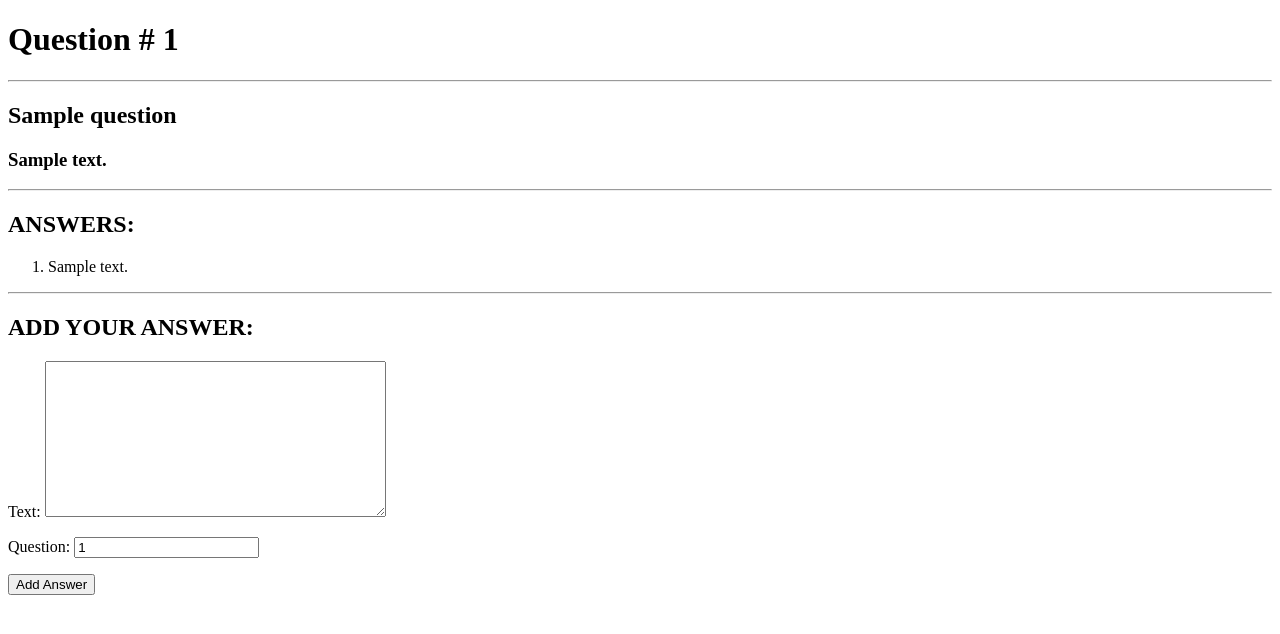
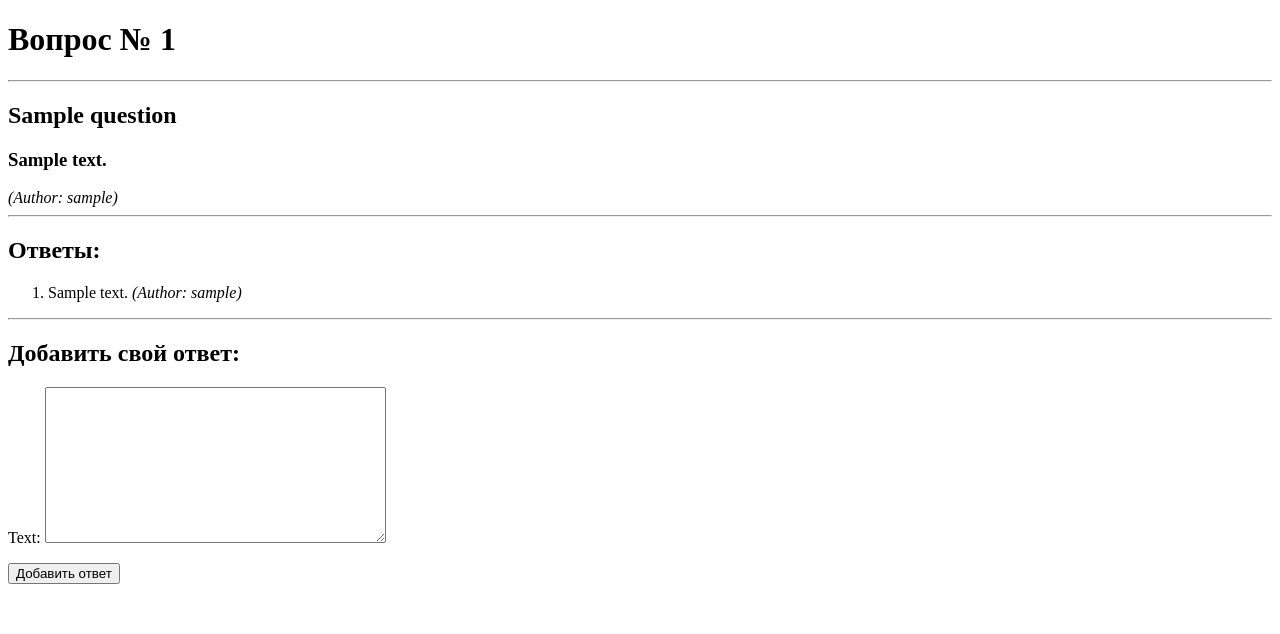
Before and after one commit to michey-nt/QA_Service, a Django app: page /question/1/ in a window 1280 px wide. Shown: the top 634 px of the page. Run offline with Django 3.2, Linux system fonts and the light colour scheme; tables that the repository leaves empty hold one stand-in row (Sample ...).

Commit message:
2016-03-17 	modified:   ask/ask/settings.py 	modified:   ask/ask/urls.py 	modified:   ask/qa/forms.py 	modified:   ask/qa/views.py 	modified:   ask/templates/ask.html 	modified:   ask/templates/main.html 	modified:   ask/templates/question.html 	new file:   etc/restart.sh

```diff
--- a/ask/ask/settings.py
+++ b/ask/ask/settings.py
@@ -52,6 +52,10 @@ ROOT_URLCONF = 'ask.urls'
 
 TEMPLATE_DIRS = BASE_DIR + '/templates'
 
+TEMPLATE_CONTEXT_PROCESSORS = (
+	'django.contrib.auth.context_processors.auth',
+)
+
 WSGI_APPLICATION = 'ask.wsgi.application'
 
 
@@ -70,7 +74,7 @@ DATABASES = {
 # Internationalization
 # https://docs.djangoproject.com/en/1.6/topics/i18n/
 
-LANGUAGE_CODE = 'en-us'
+LANGUAGE_CODE = 'ru-RU'
 
 TIME_ZONE = 'UTC'
 
--- a/ask/ask/urls.py
+++ b/ask/ask/urls.py
@@ -5,8 +5,8 @@ admin.autodiscover()
 
 urlpatterns = [
 	url(r'^$', 'qa.views.main'),
-	url(r'^login/', 'qa.views.test'),
-	url(r'^signup/', 'qa.views.test'),
+	url(r'^login/', 'qa.views.login'),
+	url(r'^signup/', 'qa.views.signup'),
 	url(r'^question/(\d+)/$', 'qa.views.question'),
 	url(r'^ask/', 'qa.views.ask'),
 	url(r'^answer/', 'qa.views.answer'),
--- a/ask/qa/forms.py
+++ b/ask/qa/forms.py
@@ -1,21 +1,46 @@
 from django import forms
 from .models import Question, Answer
+from django.contrib.auth.models import User
+
+class LoginForm(forms.Form):
+	username = forms.CharField(max_length=30)
+	password = forms.CharField(widget=forms.PasswordInput)
+
+class SignUpForm(forms.Form):
+	username = forms.CharField(max_length=30)
+	email = forms.EmailField()
+	password = forms.CharField(widget=forms.PasswordInput)
+
+	def save(self):
+		user = User.objects.create_user(
+			self.cleaned_data['username'],
+			self.cleaned_data['email'],
+			self.cleaned_data['password'])
+		user.save()
+		return user
 
 class AnswerForm(forms.Form):
 	text = forms.CharField(widget=forms.Textarea)
-	question = forms.IntegerField()
+	question = forms.IntegerField(widget=forms.HiddenInput())
+	_author = None
 
 	def save(self):
 		answer = Answer(text = self.cleaned_data['text'],
-			question_id = self.cleaned_data['question'])
+			question_id = self.cleaned_data['question'],
+			author = self._author,
+			)
 		answer.save()
 		return answer
 
 class AskForm(forms.Form):
 	title = forms.CharField(max_length=100)
 	text = forms.CharField(widget=forms.Textarea)
+	_author = None
 
 	def save(self):
-		question = Question(**self.cleaned_data)
+		question = Question(title = self.cleaned_data['title'],
+			text = self.cleaned_data['text'],
+			author = self._author,
+			)
 		question.save()
 		return question
--- a/ask/qa/views.py
+++ b/ask/qa/views.py
@@ -2,15 +2,46 @@ from django.http import HttpResponse, HttpResponseRedirect
 from django.shortcuts import render, get_object_or_404
 from django.core.paginator import Paginator, EmptyPage, PageNotAnInteger
 from .models import Question, Answer
-from .forms import AskForm, AnswerForm
+from .forms import AskForm, AnswerForm, SignUpForm, LoginForm
+from django.contrib import auth
+from django.contrib.auth.models import User
 
 def test(request, *args, **kwargs):
 	return HttpResponse('OK')
+
+def login (request, *args, **kwargs):
+	if request.method == "GET":
+		form = LoginForm()
+		return render(request, 'login.html', {'form' : form})
+	else:
+		username = request.POST.get('username')
+    		password = request.POST.get('password')
+    		user = auth.authenticate(username=username, password=password)
+		if user is not None:
+			auth.login(request, user)
+			return HttpResponseRedirect('/')
+		else:
+			form = LoginForm()
+			return render(request, 'login.html', {'form' : form})
+
+def signup (request, *args, **kwargs):
+	if request.method == "GET":
+		form = SignUpForm()
+		return render(request, 'signup.html', {'form' : form})
+	else:
+		form = SignUpForm(request.POST)
+		if form.is_valid():
+			form.save()
+			user = auth.authenticate(username = request.POST['username'],
+				password = request.POST['password'])
+			auth.login(request, user)
+			return HttpResponseRedirect('/')
 
 def answer(request, *args, **kwargs):
 	if request.method == "POST":
 		form = AnswerForm(request.POST)
 		if form.is_valid():
+			form._author = request.user
 			answer = form.save()
 			return HttpResponseRedirect('/question/' + str(answer.question_id))
 
@@ -18,6 +49,7 @@ def ask(request, *args, **kwargs):
 	if request.method == "POST":
 		form = AskForm(request.POST)
 		if form.is_valid():
+			form._author = request.user
 			question = form.save()
 			return HttpResponseRedirect('/question/' + str(question.id))
 	else:
--- a/ask/templates/main.html
+++ b/ask/templates/main.html
@@ -2,12 +2,14 @@
 
 <html>
 <head>
-	<title>QA_Service - All questions</title>
+	<meta charset="utf-8">
+	<title>QA_Service - Сервис вопросов и ответов</title>
 </head>
 
 <body>
 
-<h1>All questions</h1>
+Пользователь: {{ user.username }} <hr/>
+<h1>Все вопросы:</h1>
 {% for question in questions %}
 {{ question.title }} <i>(rating: {{ question.rating }})</i><br/>
 <a href="/question/{{question.id}}/">question link</a><hr/>
--- a/ask/templates/question.html
+++ b/ask/templates/question.html
@@ -2,27 +2,29 @@
 
 <html>
 <head>
-	<title> QA_Service - Question # {{ question.id }} </title>
+	<meta charset="utf-8">
+	<title> QA_Service - Вопрос № {{ question.id }} </title>
 </head>
 
 <body>
 
-<h1>Question # {{ question.id }} </h1><hr/>
+<h1>Вопрос № {{ question.id }} </h1><hr/>
 <h2>{{ question.title }} </h2>
 <h3>{{ question.text }} </h3>
+<i>(Author: {{ question.author }})</i>
 <hr/>
-<h2>ANSWERS:</h2>
+<h2>Ответы:</h2>
 <ol>
 {% for answer in answers %}
-	<li>{{ answer.text }}</li>
+	<li>{{ answer.text }} <i>(Author: {{ answer.author }})</i></li>
 {% endfor %}
 </ol>
 <hr/>
-<h2>ADD YOUR ANSWER:</h2>
+<h2>Добавить свой ответ:</h2>
 <form action = "/answer/" method="POST">
 	{{ form.as_p }}
 	{% csrf_token %}
-<input type="submit" value="Add Answer"/>
+<input type="submit" value="Добавить ответ"/>
 </form>
 
 </body>
```
Also changed, not shown: ask/templates/ask.html (+4 -3 lines), 1 other file.
